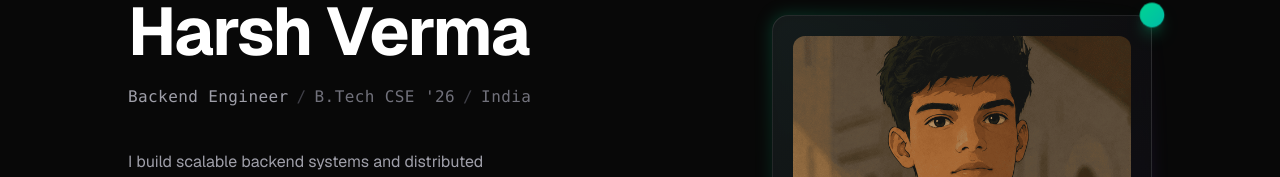
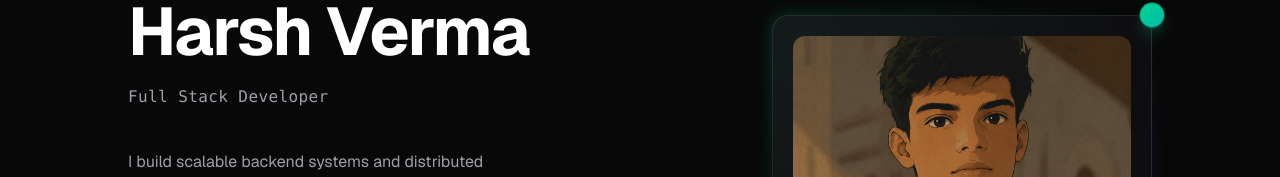
Before and after one commit to harshverma-25/My-Portfolio, a Next.js app: page / in a window 1280 px wide. Shown: the part 185-362 px from the top of the page. Built offline with nearby package versions, Linux system fonts and the light colour scheme; no server answers.

Commit message:
fix the title

```diff
--- a/src/data/site.ts
+++ b/src/data/site.ts
@@ -1,8 +1,6 @@
 export const siteConfig = {
   name: "Harsh Verma",
-  role: "Backend Engineer",
-  college: "B.Tech CSE '26",
-  location: "India",
+  role: "Full Stack Developer",
   bio: "I build scalable backend systems and distributed architectures that power great products. Passionate about clean code, performance, and the full development lifecycle from database to UI.",
   githubUsername: "harshverma-25",
   stats: [
--- a/src/sections/Hero.tsx
+++ b/src/sections/Hero.tsx
@@ -81,10 +81,6 @@ export default function Hero() {
             <motion.div variants={fadeUp} className="mb-10">
               <p className="text-base font-mono text-zinc-500 tracking-wide">
                 <span className="text-zinc-400">{siteConfig.role}</span>
-                <span className="mx-2 text-zinc-700">/</span>
-                <span>{siteConfig.college}</span>
-                <span className="mx-2 text-zinc-700">/</span>
-                <span>{siteConfig.location}</span>
               </p>
             </motion.div>
 
```
